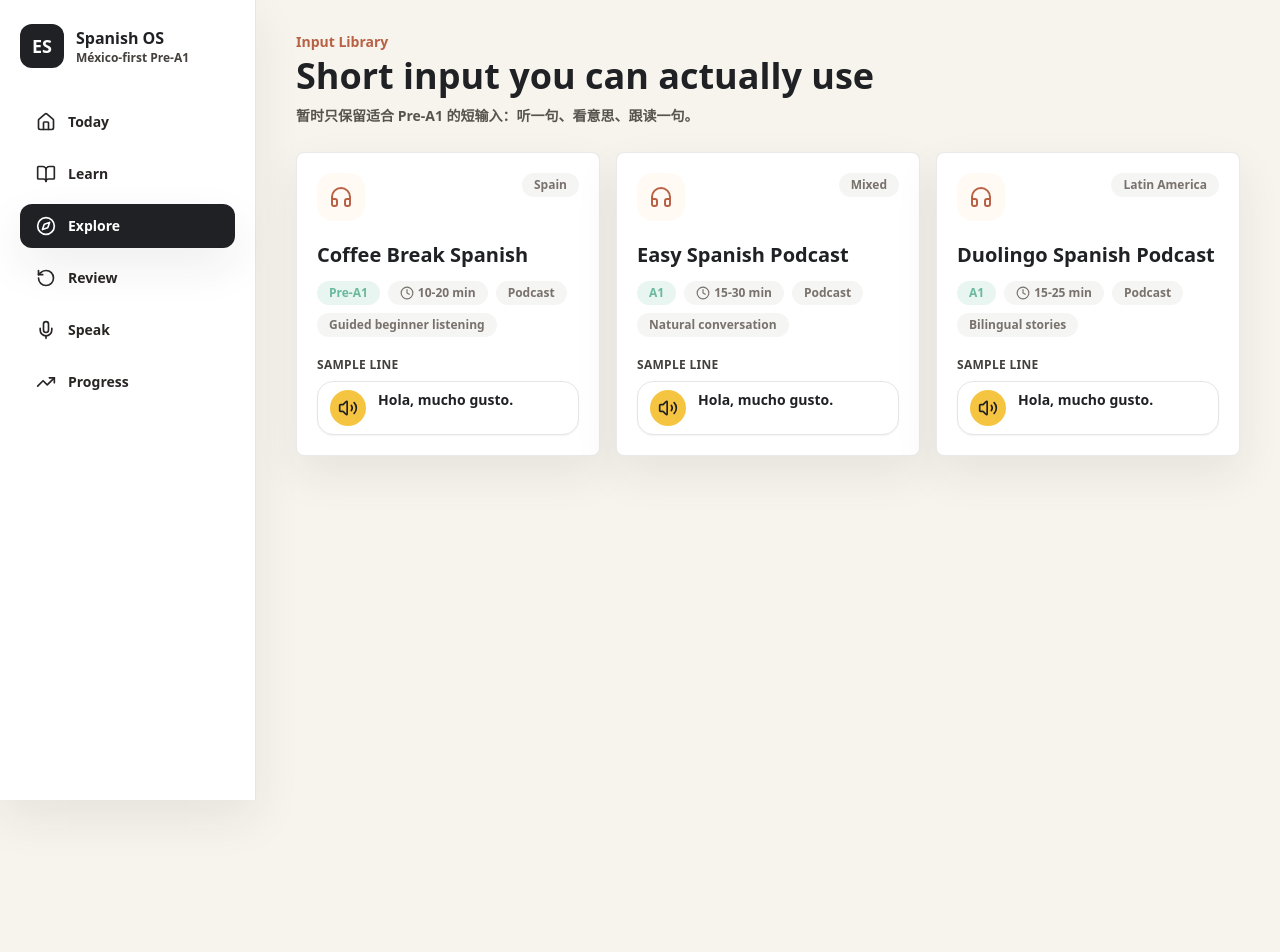
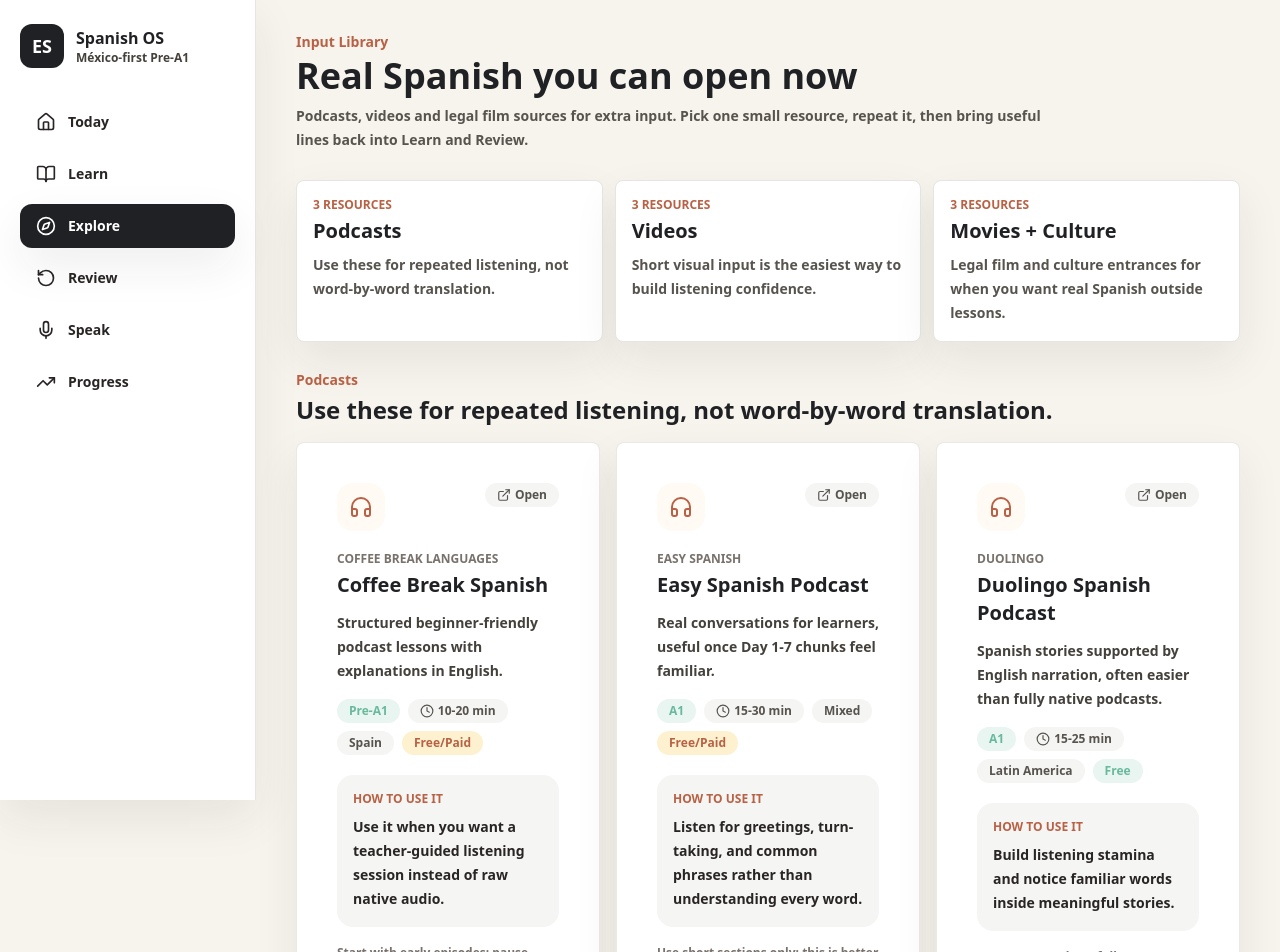
Before and after one commit to janeeepinky-cpu/spanish-learning-os, a Next.js app: page /explore in a window 1280 px wide. Shown: the top 952 px of the page. Before the commit the page ends 800 px from the top, so only its background shows below. Built offline with nearby package versions, Linux system fonts and the light colour scheme.

Commit message:
Make explore resources clickable

```diff
--- a/app/explore/page.tsx
+++ b/app/explore/page.tsx
@@ -1,59 +1,131 @@
-import { Clock, Filter, Headphones, PlayCircle } from "lucide-react";
+import { Clock, ExternalLink, Film, Globe2, Headphones, PlayCircle } from "lucide-react";
 import { Card } from "@/components/Card";
-import { ShadowLine } from "@/components/ShadowLine";
 import { exploreItems } from "@/course/content/explore";
 import { levelLabel } from "@/lib/format";
 
 const iconByType = {
   Video: PlayCircle,
   Podcast: Headphones,
-  "Mini Story": PlayCircle,
-  Reading: Filter
+  Movie: Film,
+  Culture: Globe2
 };
 
-const sampleLineByTopic: Record<string, string> = {
-  "Daily Life": "Buenos días.",
-  Conversation: "Hola, ¿cómo te llamas?",
-  Work: "Trabajo en una empresa."
+const groups = [
+  {
+    id: "Listen",
+    title: "Podcasts",
+    subtitle: "Use these for repeated listening, not word-by-word translation."
+  },
+  {
+    id: "Watch",
+    title: "Videos",
+    subtitle: "Short visual input is the easiest way to build listening confidence."
+  },
+  {
+    id: "Movie",
+    title: "Movies + Culture",
+    subtitle: "Legal film and culture entrances for when you want real Spanish outside lessons."
+  }
+];
+
+const accessStyle: Record<string, string> = {
+  Free: "bg-mint/15 text-mint",
+  "Free/Paid": "bg-sun/25 text-clay",
+  "May need account": "bg-stone-100 text-stone-700",
+  "Region may vary": "bg-ocean/10 text-ocean"
 };
 
 export default function ExplorePage() {
   return (
-    <div className="space-y-6">
-      <header>
+    <div className="space-y-7">
+      <header className="max-w-3xl">
         <p className="text-sm font-bold text-clay">Input Library</p>
-        <h1 className="mt-1 text-3xl font-black text-ink sm:text-4xl">Short input you can actually use</h1>
-        <p className="mt-2 max-w-2xl text-sm font-semibold leading-6 text-stone-600">
-          暂时只保留适合 Pre-A1 的短输入：听一句、看意思、跟读一句。
+        <h1 className="mt-1 text-3xl font-black text-ink sm:text-4xl">Real Spanish you can open now</h1>
+        <p className="mt-2 text-sm font-semibold leading-6 text-stone-600">
+          Podcasts, videos and legal film sources for extra input. Pick one small resource, repeat it, then bring useful lines back into Learn and Review.
         </p>
       </header>
 
-      <section className="grid gap-4 sm:grid-cols-2 xl:grid-cols-3">
-        {exploreItems.filter((item) => item.topic !== "Fun").slice(0, 3).map((item) => {
+      <section className="grid gap-3 md:grid-cols-3">
+        {groups.map((group) => {
+          const count = exploreItems.filter((item) => item.category === group.id).length;
+
+          return (
+            <a
+              key={group.id}
+              href={`#${group.id}`}
+              className="rounded-lg border border-stone-200 bg-white p-4 shadow-soft transition hover:border-clay/40 hover:bg-[#fffdf8]"
+            >
+              <div className="text-xs font-black uppercase text-clay">{count} resources</div>
+              <div className="mt-1 text-xl font-black text-ink">{group.title}</div>
+              <p className="mt-2 text-sm font-semibold leading-6 text-stone-600">{group.subtitle}</p>
+            </a>
+          );
+        })}
+      </section>
+
+      {groups.map((group) => {
+        const items = exploreItems.filter((item) => item.category === group.id);
+
+        return (
+          <section key={group.id} id={group.id} className="scroll-mt-6 space-y-4">
+            <div>
+              <p className="text-sm font-black text-clay">{group.title}</p>
+              <h2 className="mt-1 text-2xl font-black text-ink">{group.subtitle}</h2>
+            </div>
+
+            <div className="grid gap-4 lg:grid-cols-2 xl:grid-cols-3">
+              {items.map((item) => {
                 const Icon = iconByType[item.type];
+
                 return (
-            <Card key={item.id}>
+                  <Card key={item.id} className="p-0">
+                    <a
+                      href={item.url}
+                      target="_blank"
+                      rel="noreferrer"
+                      className="flex h-full flex-col p-5 text-ink transition hover:bg-[#fffdf8]"
+                    >
                       <div className="flex items-start justify-between gap-4">
                         <div className="grid h-12 w-12 place-items-center rounded-2xl bg-paper text-clay">
                           <Icon className="h-6 w-6" aria-hidden />
                         </div>
-                <span className="rounded-full bg-stone-100 px-3 py-1 text-xs font-black text-stone-500">{item.variant}</span>
+                        <span className="inline-flex items-center gap-1 rounded-full bg-stone-100 px-3 py-1 text-xs font-black text-stone-600">
+                          <ExternalLink className="h-3.5 w-3.5" aria-hidden />
+                          Open
+                        </span>
                       </div>
-              <h2 className="mt-5 text-xl font-black">{item.title}</h2>
-              <div className="mt-3 flex flex-wrap gap-2 text-xs font-black text-stone-500">
+
+                      <div className="mt-5 min-w-0">
+                        <p className="text-xs font-black uppercase text-stone-500">{item.provider}</p>
+                        <h3 className="mt-1 text-xl font-black leading-7">{item.title}</h3>
+                        <p className="mt-3 text-sm font-semibold leading-6 text-stone-700">{item.description}</p>
+                      </div>
+
+                      <div className="mt-4 flex flex-wrap gap-2 text-xs font-black">
                         <span className="rounded-full bg-mint/15 px-3 py-1 text-mint">{levelLabel(item.level)}</span>
-                <span className="inline-flex items-center gap-1 rounded-full bg-stone-100 px-3 py-1">
+                        <span className="inline-flex items-center gap-1 rounded-full bg-stone-100 px-3 py-1 text-stone-600">
                           <Clock className="h-3.5 w-3.5" aria-hidden />
                           {item.duration}
                         </span>
-                <span className="rounded-full bg-stone-100 px-3 py-1">{item.type}</span>
-                <span className="rounded-full bg-stone-100 px-3 py-1">{item.topic}</span>
+                        <span className="rounded-full bg-stone-100 px-3 py-1 text-stone-600">{item.variant}</span>
+                        <span className={`rounded-full px-3 py-1 ${accessStyle[item.access]}`}>{item.access}</span>
                       </div>
-              <ShadowLine compact title="Sample line" className="mt-5" lines={[sampleLineByTopic[item.topic] ?? "Hola, mucho gusto."]} />
+
+                      <div className="mt-5 rounded-2xl bg-stone-100 p-4">
+                        <div className="text-xs font-black uppercase text-clay">How to use it</div>
+                        <p className="mt-2 text-sm font-bold leading-6 text-stone-800">{item.useFor}</p>
+                      </div>
+
+                      <p className="mt-4 text-xs font-semibold leading-5 text-stone-500">{item.learnerNote}</p>
+                    </a>
                   </Card>
                 );
               })}
+            </div>
           </section>
+        );
+      })}
     </div>
   );
 }
```
Lines whose indentation alone changed are shown as unchanged.
